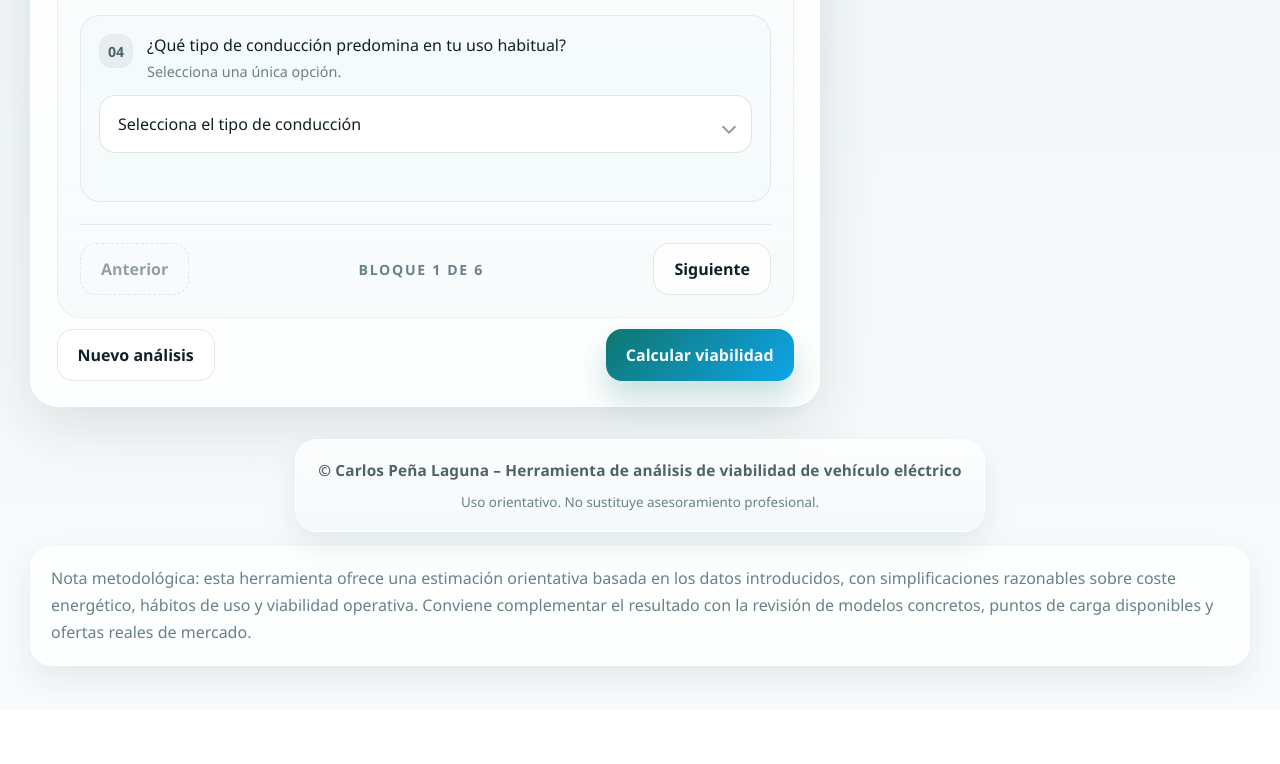
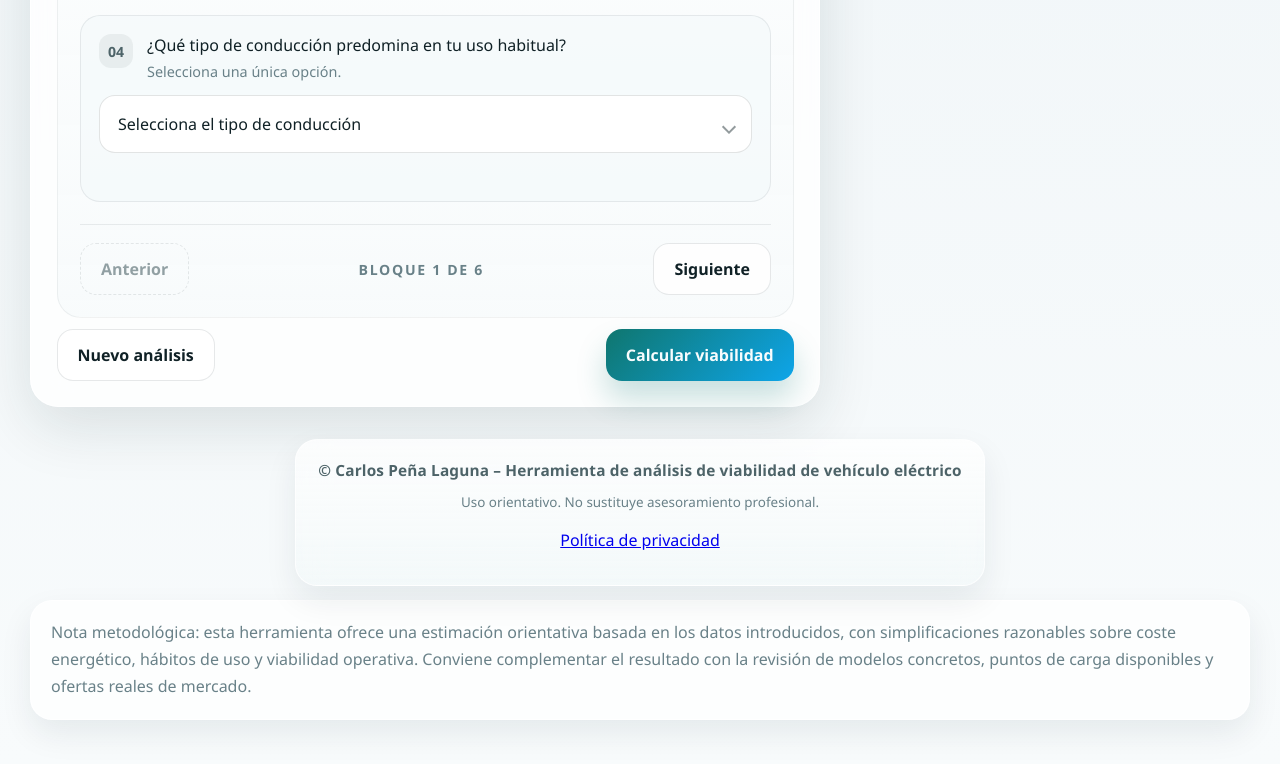
Before and after one commit to carloscplcht-beep/me-compro-un-coche-electrico, a plain HTML site: page index.html in a window 1280 px wide. Shown: the part 1732-2496 px from the top of the page. Before the commit the page ends 2442 px from the top, so only its background shows below. Drawn offline with Linux system fonts and the light colour scheme.

Commit message:
Enlaza política de privacidad

```diff
--- a/index.html
+++ b/index.html
@@ -173,6 +173,9 @@
     <div class="author-card" aria-label="Autoría de la herramienta">
       <p class="author-card__title">© Carlos Peña Laguna – Herramienta de análisis de viabilidad de vehículo eléctrico</p>
       <p class="author-card__caption">Uso orientativo. No sustituye asesoramiento profesional.</p>
+      <p class="author-card__links">
+        <a href="politica-privacidad.html">Política de privacidad</a>
+      </p>
     </div>
     <p class="page-footer__note">
       Nota metodológica: esta herramienta ofrece una estimación orientativa basada en los datos
```
